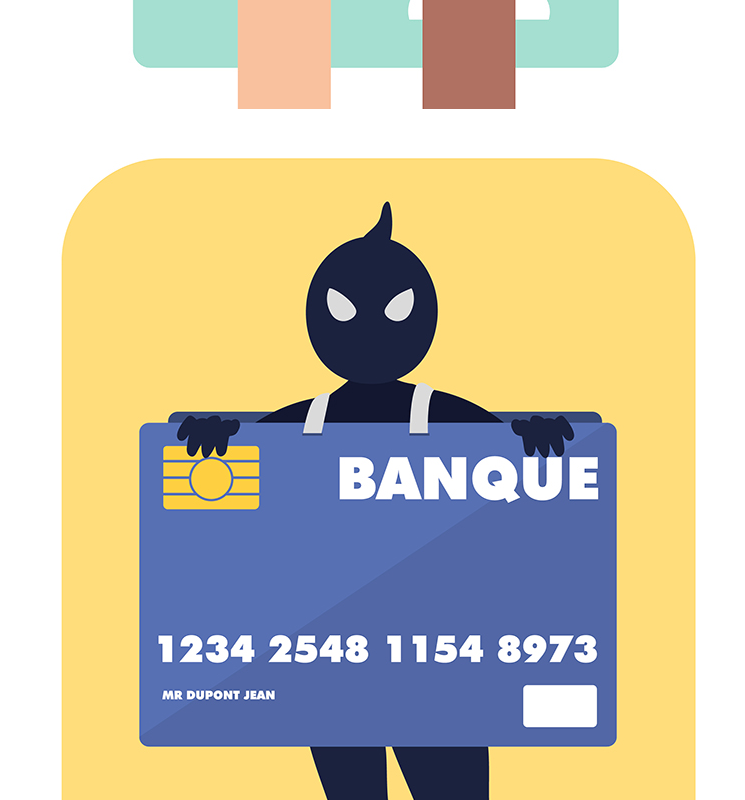
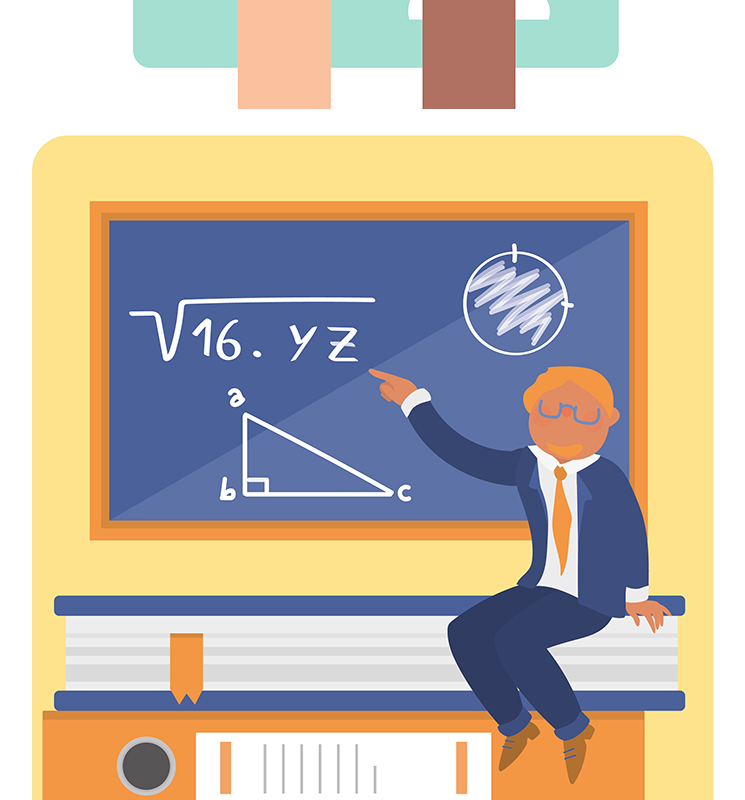
Before and after one commit to marichousgr/marichousgr.github.io, a plain HTML site: page illu-colloc.html in a window 1280 px wide. Shown: the part 9240-10040 px from the top of the page, without its empty margins (265-1010 px from the left). Drawn offline with Linux system fonts and the light colour scheme.

Commit message:
Update illu-colloc.html

```diff
--- a/illu-colloc.html
+++ b/illu-colloc.html
@@ -61,7 +61,7 @@
       <img src="images/imgpprojets/cycle_demat.jpg">
 		  <img src="images/imgpprojets/cycle_Democratie.jpg">
       <img src="images/imgpprojets/cycle_doc admin.jpg">
-		  <img src="images/imgpprojets/cycle_impots.jpg">
+	<img src="images/imgpprojets/cycle_impots.jpg">
 	    <img src="images/imgpprojets/cycle_juge.jpg">
        <img src="images/imgpprojets/cycle-14.jpg">
       <img src="images/imgpprojets/cycle_mairie.jpg">
@@ -70,9 +70,10 @@
       <img src="images/imgpprojets/cycle_Territoire.jpg">
       <img src="images/imgpprojets/cycle-11.jpg">
       <img src="images/imgpprojets/cycle-12.jpg">
+	<img src="images/imgpprojets/illu_colloc-18.jpg">
        <img src="images/imgpprojets/cycle-16.jpg">
       <img src="images/imgpprojets/cycle-15.jpg">
-      <img src="images/imgpprojets/cycle-13.jpg">
+       <img src="images/imgpprojets/cycle-13.jpg">
 
 			<div class="paraproj"><p>Réalisation d'illustrations à thème pour le site des Collectivités Locales</p></div>
 
```
